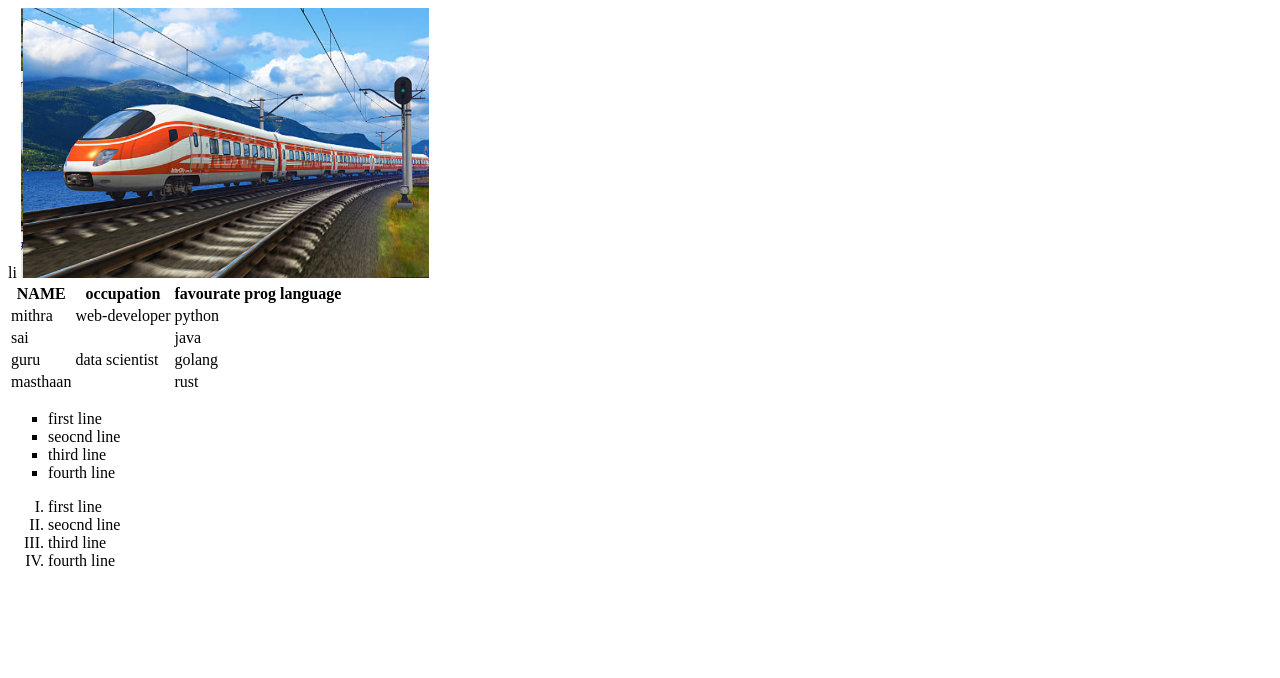
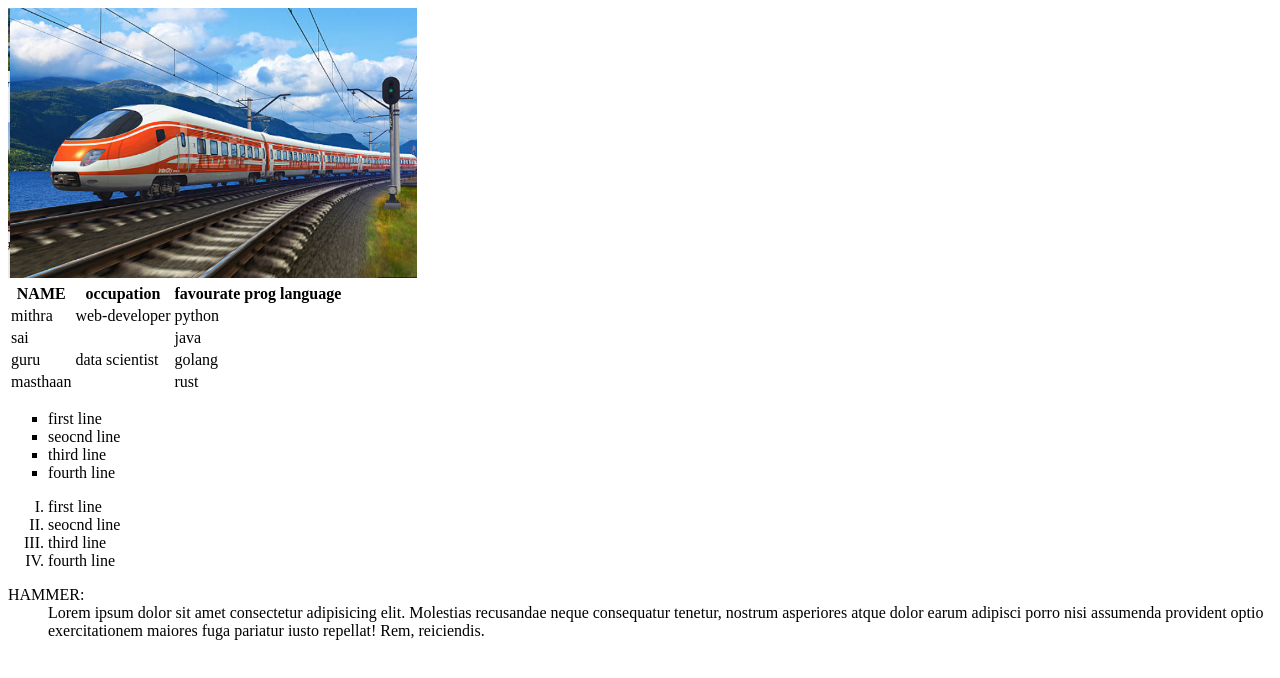
Before and after one commit to mithra-tej-varma/web-development-practise, a plain HTML site: page 02_practise/index.html in a window 1280 px wide. Drawn offline with Linux system fonts and the light colour scheme.

Commit message:
updated
some changes in code

```diff
--- a/02_practise/index.html
+++ b/02_practise/index.html
@@ -6,7 +6,7 @@
 	<meta name="viewport" content="width=device-width, initial-scale=1.0">
 	<title>images</title>
 	<link rel="stylesheet" href="style.css">
-	li
+
 </head>
 
 <body>
@@ -40,7 +40,7 @@
 			<tr>
 				<td>guru</td>
 				<td rowspan="2">data scientist</td>
-								<!-- rowspan is for to concatenate two rows -->
+				<!-- rowspan is for to concatenate two rows -->
 				<td>golang</td>
 			</tr>
 		</tbody>
@@ -49,7 +49,7 @@
 			<tr>
 				<td colspan="1">masthaan</td>
 				<td></td>
-				<td >rust</td>
+				<td>rust</td>
 			</tr>
 		</tfoot>
 	</table>
@@ -76,6 +76,13 @@
 	</ol>
 	<!-- next we have definition list that are used to define some words -->
 	<script src="script.js"></script>
+	<dl>
+		<dt>HAMMER:</dt>
+		<dd>Lorem ipsum dolor sit amet consectetur adipisicing elit. Molestias recusandae neque consequatur tenetur,
+			nostrum asperiores atque dolor earum adipisci porro nisi assumenda provident optio exercitationem maiores
+			fuga pariatur iusto repellat! Rem, reiciendis.
+		</dd>
+	</dl>
 </body>
 
 </html>
```
